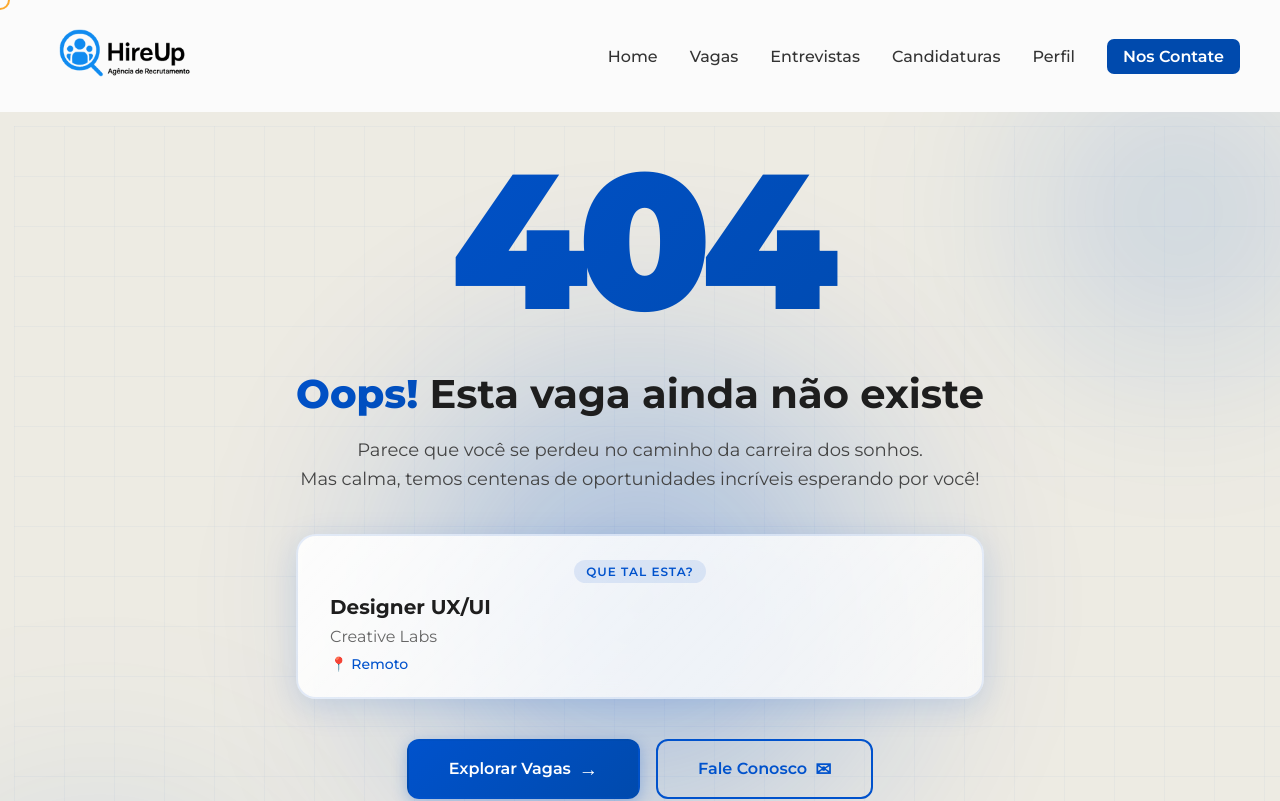
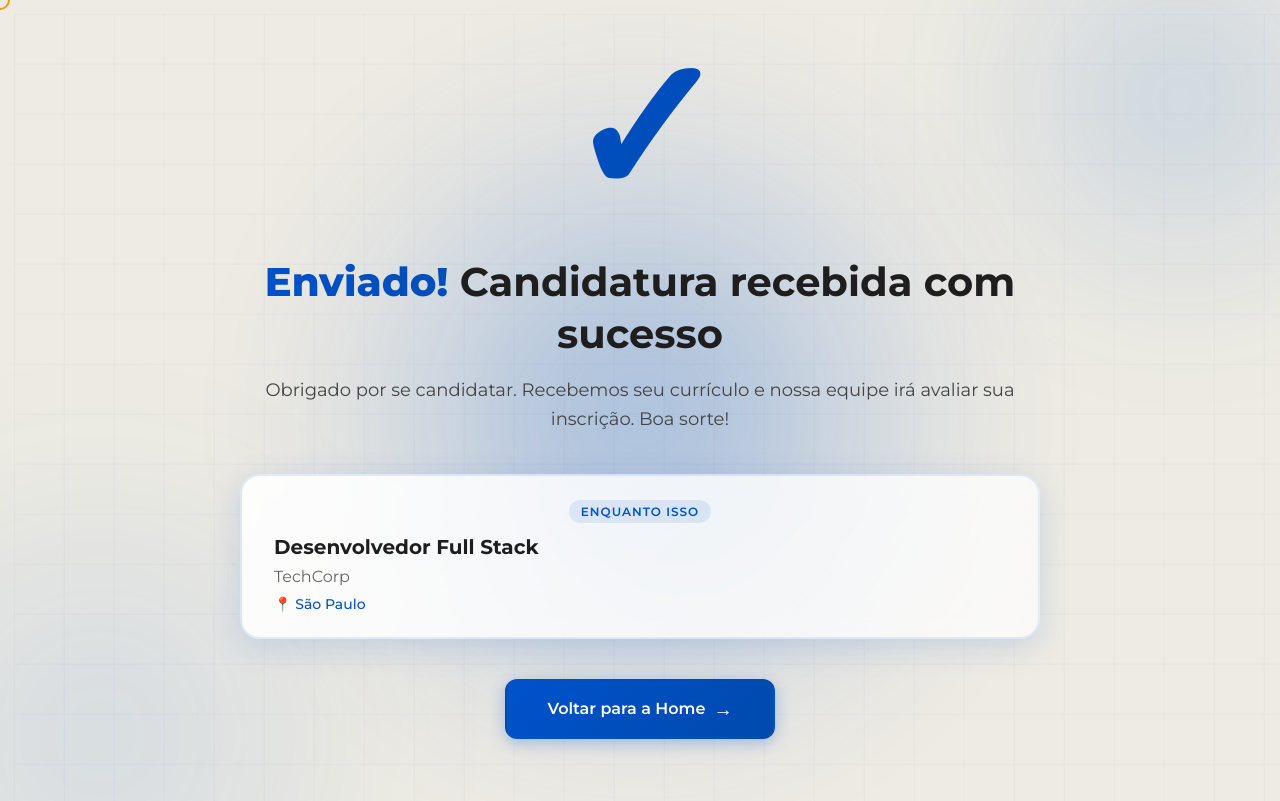
Before and after one commit to gihcaron/HireUp---Front-End-, a Next.js app: page /candidaturas/candidatura/enviado in a window 1280 px wide. Before the commit this address had no page. Shown: the top 801 px of the page. Built offline with nearby package versions, Linux system fonts and the light colour scheme.

Commit message:
feat: criação das paginas enviado

```diff
--- a/src/app/LayoutWrapper.jsx
+++ b/src/app/LayoutWrapper.jsx
@@ -6,12 +6,17 @@ import Footer from "@/Components/Footer";
 export default function LayoutWrapper({ children }) {
     const pathname = usePathname();
     const isLoginPage = pathname === '/login';
+    // Não mostrar header e footer nas páginas de confirmação (enviado)
+    const isContatoEnviado = pathname === '/contato/enviado';
+    const isCandidaturaEnviado = pathname === '/candidaturas/candidatura/enviado';
+    const isEnviadoPage = isContatoEnviado || isCandidaturaEnviado;
+    const hideHeaderAndFooter = isLoginPage || isEnviadoPage;
 
     return (
         <>
-            {!isLoginPage && <Header />}
+            {!hideHeaderAndFooter && <Header />}
             {children}
-            {!isLoginPage && <Footer />}
+            {!hideHeaderAndFooter && <Footer />}
         </>
     );
 }
--- /dev/null
+++ b/src/app/candidaturas/candidatura/enviado/page.jsx
@@ -0,0 +1,68 @@
+"use client";
+import Link from "next/link";
+import { useState, useEffect, useMemo } from "react";
+import styles from "../../../notFound.module.css";
+
+export default function Enviado() {
+  const [mousePosition, setMousePosition] = useState({ x: 0, y: 0 });
+
+  const suggestions = useMemo(() => [
+    { title: "Desenvolvedor Full Stack", company: "TechCorp", location: "São Paulo" },
+    { title: "Designer UX/UI", company: "Creative Labs", location: "Remoto" },
+    { title: "Analista de Dados", company: "DataInsights", location: "Rio de Janeiro" },
+    { title: "Gerente de Projetos", company: "Solutions Inc", location: "Híbrido" }
+  ], []);
+
+  useEffect(() => {
+    const handleMouseMove = (e) => {
+      setMousePosition({ x: e.clientX, y: e.clientY });
+    };
+    window.addEventListener("mousemove", handleMouseMove);
+    return () => window.removeEventListener("mousemove", handleMouseMove);
+  }, []);
+
+  return (
+    <div className={styles.container}>
+      <div
+        className={styles.customCursor}
+        style={{ left: `${mousePosition.x}px`, top: `${mousePosition.y}px` }}
+      />
+
+      <div className={styles.content}>
+        <div className={styles.errorNumber}>✓</div>
+
+        <h1 className={styles.title}>
+          <span className={styles.titleGradient}>Enviado!</span> Candidatura recebida com sucesso
+        </h1>
+
+        <p className={styles.description}>
+          Obrigado por se candidatar. Recebemos seu currículo e nossa equipe irá avaliar
+          sua inscrição. Boa sorte!
+        </p>
+
+        <div className={styles.suggestionCard}>
+          <span className={styles.suggestionLabel}>Enquanto isso</span>
+          <div className={styles.suggestionContent}>
+            <h3>{suggestions[0].title}</h3>
+            <p className={styles.suggestionCompany}>{suggestions[0].company}</p>
+            <span className={styles.suggestionLocation}>📍 {suggestions[0].location}</span>
+          </div>
+        </div>
+
+        <div className={styles.actions}>
+          <Link href="/home" className={styles.primaryButton}>
+            <span className={styles.buttonText}>Voltar para a Home</span>
+            <span className={styles.buttonIcon}>→</span>
+          </Link>
+        </div>
+
+      </div>
+
+      <div className={styles.decoration}>
+        <div className={styles.morphBlob1}></div>
+        <div className={styles.morphBlob2}></div>
+        <div className={styles.gridPattern}></div>
+      </div>
+    </div>
+  );
+}
```
Also changed, not shown: src/app/candidaturas/candidatura/page.jsx (+4 -8 lines), src/app/contato/enviado/page.jsx (added, +50 -0 lines), src/app/contato/page.jsx (+9 -1 lines), 1 other file (tests, documents, lock files or other folders).
